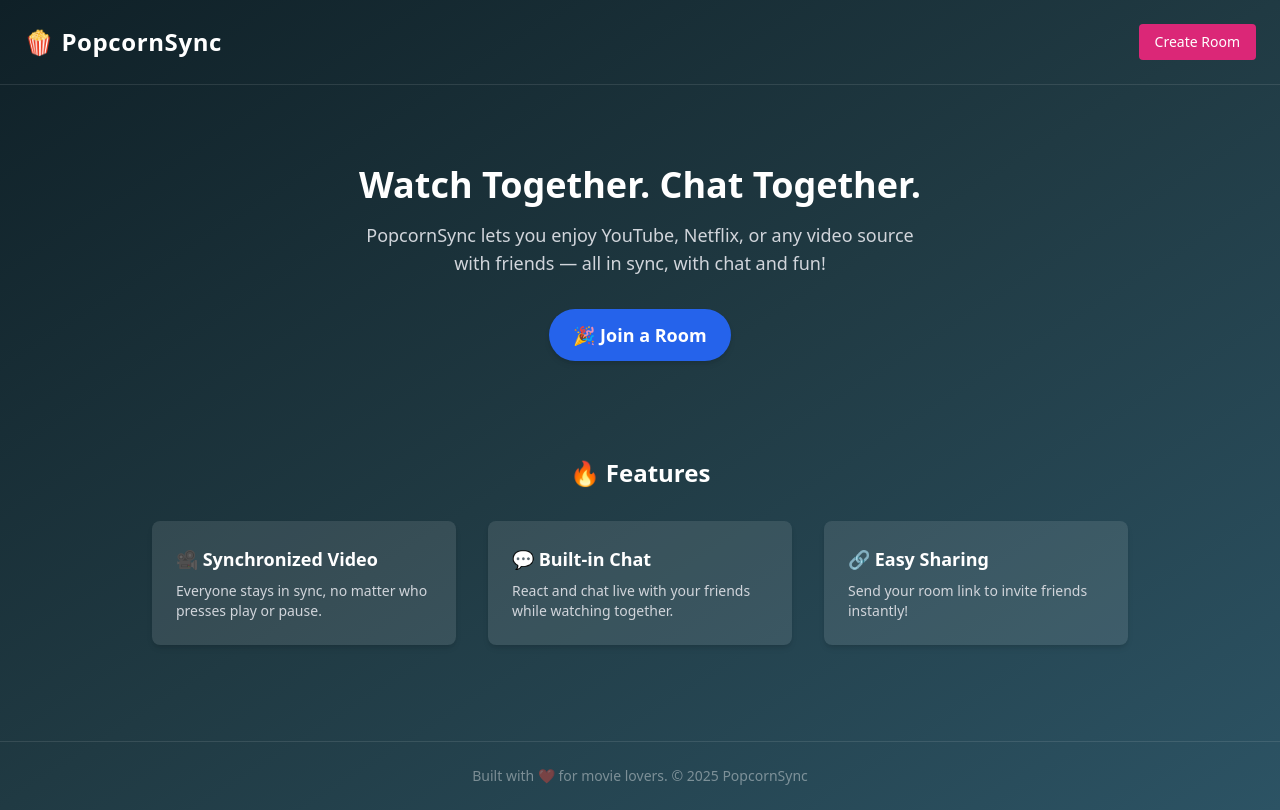
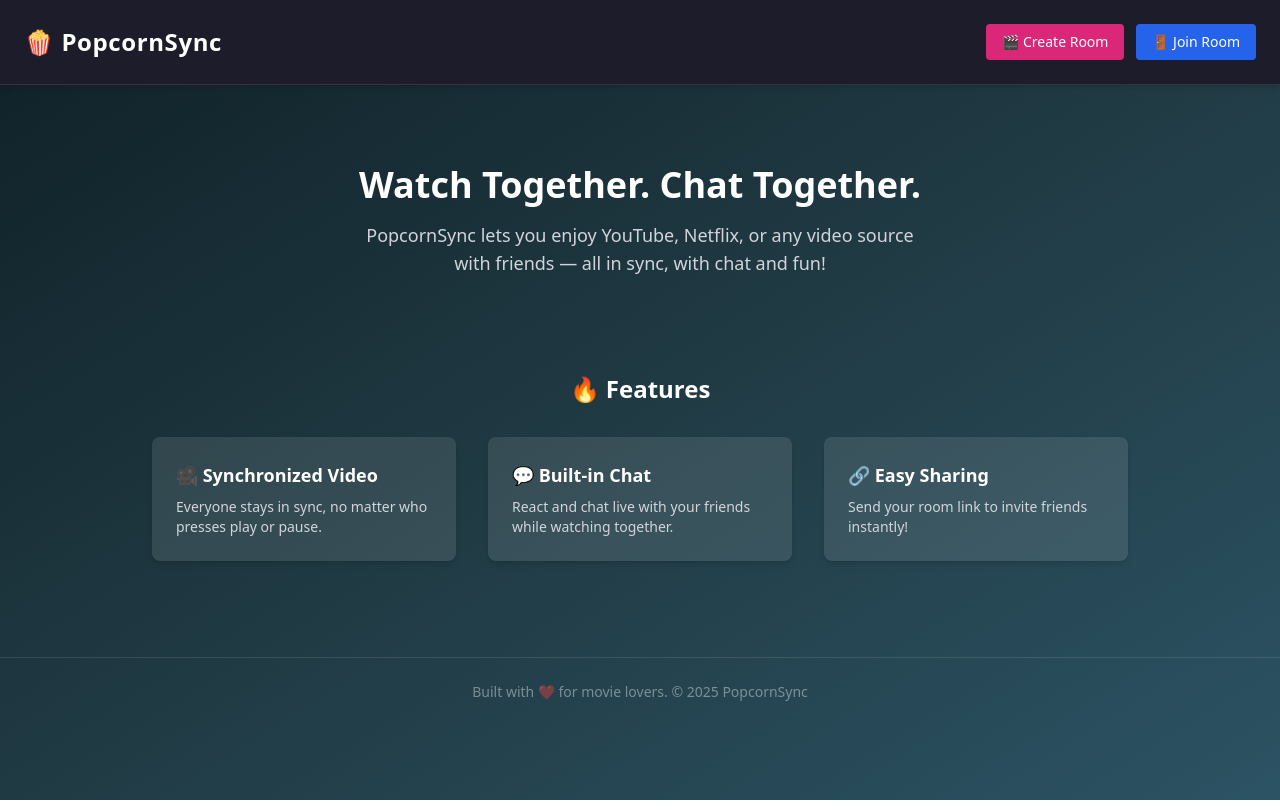
Before and after one commit to Tanmay333/PopcornSync, a React (Vite) app: page / in a window 1280 px wide. Built offline with nearby package versions, Linux system fonts and the light colour scheme.

Commit message:
added sticky navbar Home.jsx

```diff
--- a/src/pages/Home.jsx
+++ b/src/pages/Home.jsx
@@ -1,26 +1,43 @@
-import { useState } from "react";
+import { useState, useEffect } from "react";
 
 const Home = () => {
   const [roomCode, setRoomCode] = useState("");
+  const [timerId, setTimerId] = useState(null);
 
   const handleCreateRoom = () => {
+    if (!roomCode) {
       const code = Math.random().toString(36).substring(2, 8);
       setRoomCode(code);
+
+      const id = setTimeout(() => {
+        setRoomCode("");
+      }, 45000);
+      setTimerId(id);
+    }
   };
+
+  useEffect(() => {
+    return () => clearTimeout(timerId);
+  }, [timerId]);
 
   const roomLink = `${window.location.origin}/room/${roomCode}`;
 
   return (
     <div className="min-h-screen bg-gradient-to-br from-[#0f2027] via-[#203a43] to-[#2c5364] text-white font-sans">
-      {/* Navbar */}
-      <nav className="flex justify-between items-center p-6 border-b border-white/10">
+      {/* Sticky Navbar */}
+      <nav className="sticky top-0 z-50 bg-[#1c1c2b] flex justify-between items-center p-6 border-b border-white/10 shadow-md">
         <h1 className="text-2xl font-bold tracking-wide">🍿 PopcornSync</h1>
+        <div className="space-x-3">
           <button
             onClick={handleCreateRoom}
             className="bg-pink-600 hover:bg-pink-500 px-4 py-2 rounded text-sm font-medium"
           >
-          Create Room
+            🎬 Create Room
           </button>
+          <button className="bg-blue-600 hover:bg-blue-500 px-4 py-2 rounded text-sm font-medium">
+            🚪 Join Room
+          </button>
+        </div>
       </nav>
 
       {/* Hero Section */}
@@ -32,12 +49,6 @@ const Home = () => {
           PopcornSync lets you enjoy YouTube, Netflix, or any video source with
           friends — all in sync, with chat and fun!
         </p>
-        <button
-          onClick={handleCreateRoom}
-          className="mt-8 bg-blue-600 hover:bg-blue-500 px-6 py-3 rounded-full text-lg font-semibold shadow-md"
-        >
-          🎉 Join a Room
-        </button>
 
         {/* Room Link Box */}
         {roomCode && (
@@ -55,6 +66,9 @@ const Home = () => {
                   Copy
                 </button>
               </div>
+              <p className="text-xs text-gray-400 mt-2">
+                Link expires in 45 seconds ⏳
+              </p>
             </div>
           </div>
         )}
```
Lines whose indentation alone changed are shown as unchanged.
